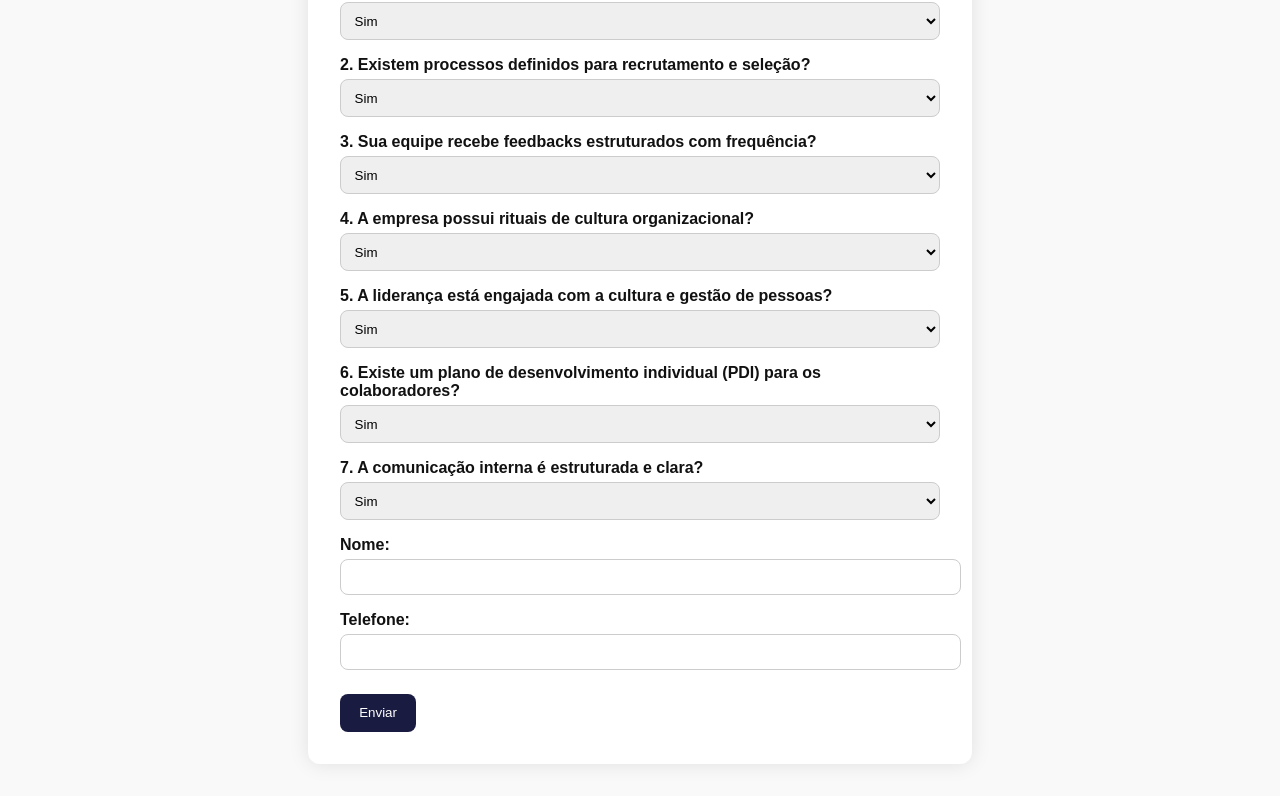
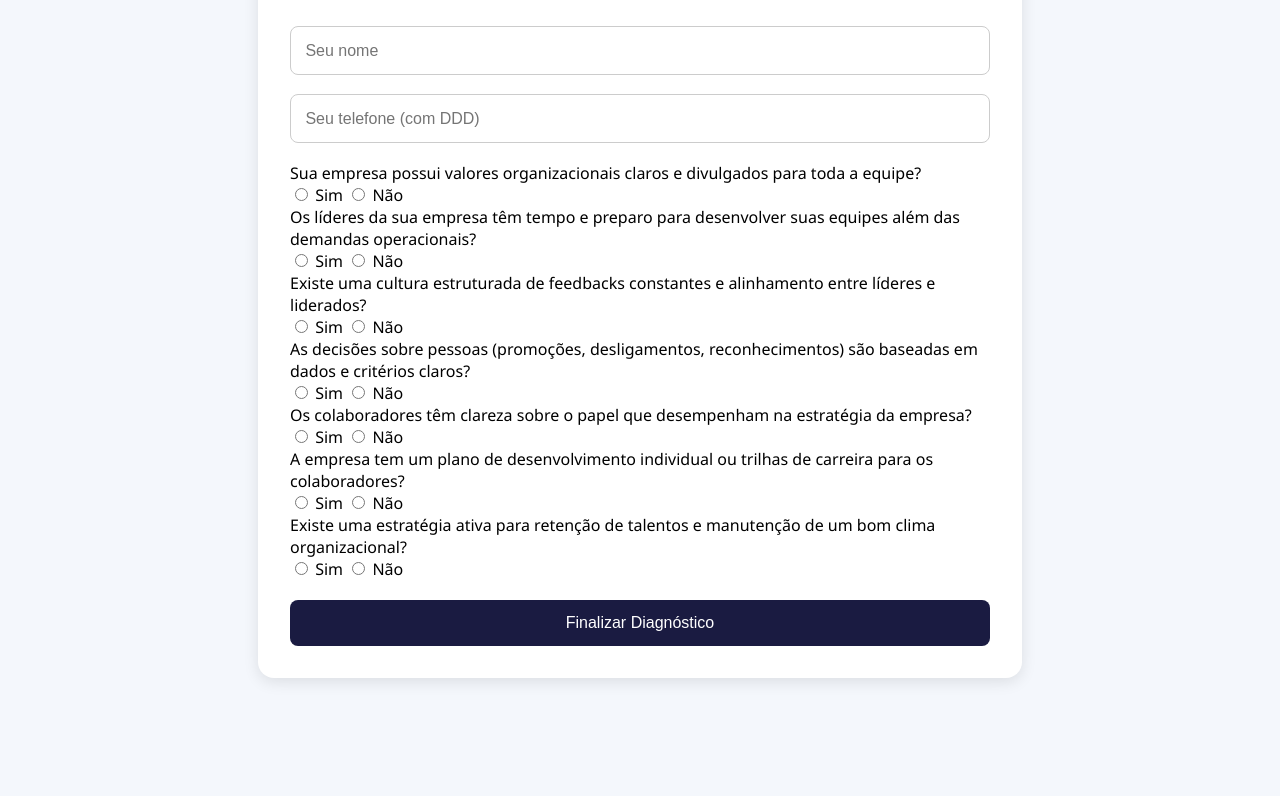
Before and after one commit to ci1908/diagnostico-cultura-gest-o-pessoas-silveira, a plain HTML site: page index.html in a window 1280 px wide. Shown: the part 274-1070 px from the top of the page. After the commit the page ends 984 px from the top, so only its background shows below. Drawn offline with Linux system fonts and the light colour scheme.

Commit message:
Add files via upload

```diff
--- a/index.html
+++ b/index.html
@@ -1,36 +1,25 @@
 <!DOCTYPE html>
 <html lang="pt-BR">
 <head>
-    <meta charset="UTF-8">
-    <meta name="viewport" content="width=device-width, initial-scale=1.0">
-    <title>Diagnóstico de Cultura na Gestão de Pessoas</title>
-    <link rel="stylesheet" href="style.css">
+  <meta charset="UTF-8" />
+  <meta name="viewport" content="width=device-width, initial-scale=1.0"/>
+  <title>Diagnóstico de Cultura</title>
+  <link rel="stylesheet" href="style.css" />
+  <script defer src="script.js"></script>
 </head>
 <body>
-    <div class="container">
-        <img src="logo.png" alt="Logo Silveira Contabilidade" class="logo">
-        <h1>Diagnóstico de Cultura na Gestão de Pessoas</h1>
-        <form id="diagnosticoForm">
-            <label>1. Sua empresa possui uma política clara de cargos e salários?</label>
-            <select name="q1"><option value="sim">Sim</option><option value="nao">Não</option></select>
-            <label>2. Existem processos definidos para recrutamento e seleção?</label>
-            <select name="q2"><option value="sim">Sim</option><option value="nao">Não</option></select>
-            <label>3. Sua equipe recebe feedbacks estruturados com frequência?</label>
-            <select name="q3"><option value="sim">Sim</option><option value="nao">Não</option></select>
-            <label>4. A empresa possui rituais de cultura organizacional?</label>
-            <select name="q4"><option value="sim">Sim</option><option value="nao">Não</option></select>
-            <label>5. A liderança está engajada com a cultura e gestão de pessoas?</label>
-            <select name="q5"><option value="sim">Sim</option><option value="nao">Não</option></select>
-            <label>6. Existe um plano de desenvolvimento individual (PDI) para os colaboradores?</label>
-            <select name="q6"><option value="sim">Sim</option><option value="nao">Não</option></select>
-            <label>7. A comunicação interna é estruturada e clara?</label>
-            <select name="q7"><option value="sim">Sim</option><option value="nao">Não</option></select>
-            <label>Nome:</label><input type="text" name="nome" required>
-            <label>Telefone:</label><input type="tel" name="telefone" required>
-            <button type="submit">Enviar</button>
-        </form>
-        <div id="resultado" style="display:none;"></div>
-    </div>
-    <script src="script.js"></script>
+  <header class="header">
+    <img src="logo.png" alt="Silveira Contabilidade" class="logo" />
+  </header>
+  <main class="container">
+    <h1>Diagnóstico de Cultura na Gestão de Pessoas</h1>
+    <form id="diagnosticoForm">
+      <input type="text" name="nome" placeholder="Seu nome" required />
+      <input type="tel" name="telefone" placeholder="Seu telefone (com DDD)" required />
+      <div id="perguntas"></div>
+      <button type="submit">Finalizar Diagnóstico</button>
+    </form>
+    <div id="resultado" class="hidden"></div>
+  </main>
 </body>
 </html>
--- a/script.js
+++ b/script.js
@@ -1,29 +1,52 @@
 
-document.getElementById("diagnosticoForm").addEventListener("submit", function(e) {
+const perguntas = [
+  "Sua empresa possui valores organizacionais claros e divulgados para toda a equipe?",
+  "Os líderes da sua empresa têm tempo e preparo para desenvolver suas equipes além das demandas operacionais?",
+  "Existe uma cultura estruturada de feedbacks constantes e alinhamento entre líderes e liderados?",
+  "As decisões sobre pessoas (promoções, desligamentos, reconhecimentos) são baseadas em dados e critérios claros?",
+  "Os colaboradores têm clareza sobre o papel que desempenham na estratégia da empresa?",
+  "A empresa tem um plano de desenvolvimento individual ou trilhas de carreira para os colaboradores?",
+  "Existe uma estratégia ativa para retenção de talentos e manutenção de um bom clima organizacional?"
+];
+
+window.onload = () => {
+  const perguntasDiv = document.getElementById("perguntas");
+  perguntas.forEach((texto, i) => {
+    const item = document.createElement("div");
+    item.innerHTML = `
+      <label>${texto}</label><br/>
+      <label><input type="radio" name="pergunta${i}" value="Sim" required /> Sim</label>
+      <label><input type="radio" name="pergunta${i}" value="Não" required /> Não</label>
+    `;
+    perguntasDiv.appendChild(item);
+  });
+};
+
+document.getElementById("diagnosticoForm").addEventListener("submit", async function(e) {
   e.preventDefault();
   const form = e.target;
-    const respostas = [...form.querySelectorAll("select")].map(s => s.value);
-    const totalSim = respostas.filter(r => r === "sim").length;
+  const formData = new FormData(form);
+  const respostas = perguntas.map((_, i) => formData.get(`pergunta${i}`));
+  const simCount = respostas.filter(r => r === "Sim").length;
   let resultadoTexto = "";
 
-    if (totalSim >= 6) {
+  if (simCount >= 6) {
     resultadoTexto = "<h2>Parabéns! Cultura de Gestão com <strong>Alta Maturidade</strong></h2><p>Sua empresa tem uma base sólida de cultura e práticas de pessoas — continue fortalecendo!</p>";
-    } else if (totalSim >= 3) {
+  } else if (simCount >= 3) {
     resultadoTexto = "<h2>Cultura de Gestão com <strong>Média Maturidade</strong></h2><p>Você está no caminho, mas existem pontos que podem estar impedindo um crescimento sustentável.</p>";
   } else {
     resultadoTexto = "<h2>Cultura de Gestão com <strong>Baixa Maturidade</strong></h2><p>É hora de estruturar sua cultura e gestão de pessoas para garantir o sucesso da empresa.</p>";
   }
 
-    document.getElementById("resultado").style.display = "block";
+  document.getElementById("resultado").classList.remove("hidden");
   document.getElementById("resultado").innerHTML = `
     ${resultadoTexto}
     <p style='margin-top: 1rem;'><a href='https://api.whatsapp.com/send?phone=5519998162919' target='_blank' style='text-decoration:none;color:white;background:#25D366;padding:10px 15px;border-radius:6px;'>Fale com um especialista no WhatsApp</a></p>
   `;
 
-    // Enviar para Google Sheets
-    fetch("https://script.google.com/macros/s/AKfycby7ajM5xkmuwzWIHfpk1MPEtNPIPyOzNM9WUxLxDnwRz1r_DQy7IddcPNap8O3iNoVn/exec", {
+  await fetch("https://script.google.com/macros/s/AKfycby7ajM5xkmuwzWIHfpk1MPEtNPIPyOzNM9WUxLxDnwRz1r_DQy7IddcPNap8O3iNoVn/exec", {
     method: "POST",
-        body: new FormData(form)
+    body: formData
   });
   form.reset();
 });
--- a/style.css
+++ b/style.css
@@ -1,51 +1,74 @@
 
 body {
-    background: #f9f9f9;
-    font-family: Arial, sans-serif;
+  font-family: 'Segoe UI', sans-serif;
+  background-color: #f4f7fc;
   margin: 0;
   padding: 0;
-    color: #111;
 }
+
+.header {
+  background-color: #1A1B41;
+  padding: 1rem;
+  text-align: center;
+}
+
+.logo {
+  max-height: 60px;
+}
+
 .container {
-    max-width: 600px;
+  max-width: 700px;
   margin: 2rem auto;
   padding: 2rem;
-    background: #fff;
-    border-radius: 12px;
-    box-shadow: 0 0 20px rgba(0,0,0,0.1);
+  background-color: #fff;
+  border-radius: 16px;
+  box-shadow: 0 4px 15px rgba(0,0,0,0.1);
 }
-.logo {
-    max-width: 280px;
-    display: block;
-    margin: 0 auto 1rem;
+
+h1 {
+  text-align: center;
+  color: #1A1B41;
+  margin-bottom: 2rem;
 }
-form label {
-    display: block;
-    margin-top: 1rem;
-    font-weight: bold;
+
+form {
+  display: flex;
+  flex-direction: column;
+  gap: 1.2rem;
 }
-select, input {
-    width: 100%;
-    padding: 0.6rem;
+
+input[type="text"],
+input[type="tel"] {
+  padding: 0.9rem;
+  border: 1px solid #ccc;
   border-radius: 8px;
-    border: 1px solid #ccc;
-    margin-top: 0.3rem;
+  font-size: 1rem;
 }
+
 button {
-    margin-top: 1.5rem;
-    padding: 0.7rem 1.2rem;
+  padding: 0.9rem;
+  font-size: 1rem;
   background-color: #1A1B41;
-    color: white;
+  color: #fff;
   border: none;
   border-radius: 8px;
   cursor: pointer;
+  transition: background 0.3s ease;
 }
+
 button:hover {
   background-color: #292B61;
 }
+
 #resultado {
   margin-top: 2rem;
   padding: 1.5rem;
-    background: #e0e6f0;
   border-radius: 10px;
+  background-color: #e6f0ff;
+  font-size: 1.1rem;
+  line-height: 1.5;
 }
+
+.hidden {
+  display: none;
+}
```
Lines whose indentation alone changed are shown as unchanged.
